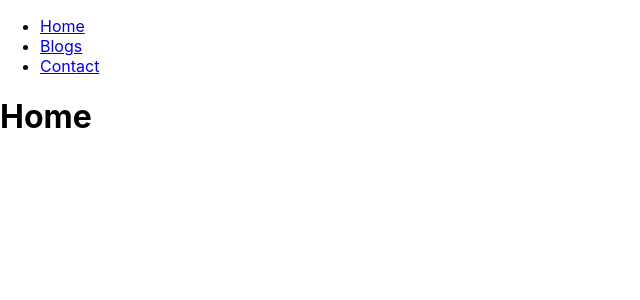
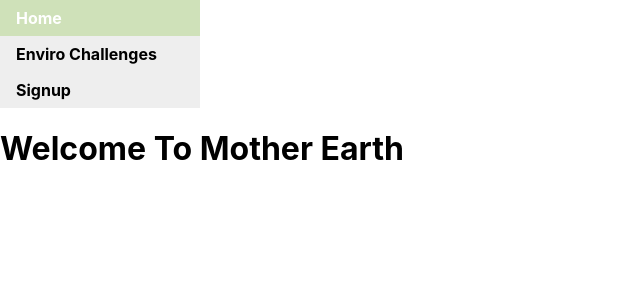
Before and after one commit to Monipoo0904/motherearth, a React (Create React App) app: page / in a window 1280 px wide. Shown: the top 300 px of the page, without its empty margins (0-640 px from the left). Built offline with nearby package versions, Linux system fonts and the light colour scheme.

Commit message:
add style

```diff
--- a/src/pages/home.js
+++ b/src/pages/home.js
@@ -1,5 +1,5 @@
 const Home = () => {
-    return <h1>Home</h1>;
+    return <h1>Welcome To Mother Earth</h1>;
   };
 
   export default Home;
--- a/src/pages/layout.js
+++ b/src/pages/layout.js
@@ -1,3 +1,5 @@
+import './style.css'
+
 import { Outlet, Link } from "react-router-dom";
 
 const Layout = () => {
@@ -9,10 +11,10 @@ const Layout = () => {
             <Link to="/">Home</Link>
           </li>
           <li>
-            <Link to="/envirochallenges">Blogs</Link>
+            <Link to="/envirochallenges">Enviro Challenges</Link>
           </li>
           <li>
-            <Link to="/signup">Contact</Link>
+            <Link to="/signup">Signup</Link>
           </li>
         </ul>
       </nav>
--- a/src/pages/signup.js
+++ b/src/pages/signup.js
@@ -1,5 +1,5 @@
 const Signup = () => {
-    return <h1>Contact Me</h1>;
+    return <h1>Signup</h1>;
   };
 
   export default Signup;
--- /dev/null
+++ b/src/pages/style.css
@@ -0,0 +1,20 @@
+ul {
+    list-style-type: none;
+    margin: 0;
+    padding: 0;
+    width: 200px;
+    background-color: #EEEEEE;
+}
+
+li a {
+    display: block;
+    color: #000000;
+    font-weight:bold;
+    padding: 8px 16px;
+    text-decoration: none;
+}
+
+li a:hover {
+    background-color: #CFE1B9;
+    color: white;
+}
```
